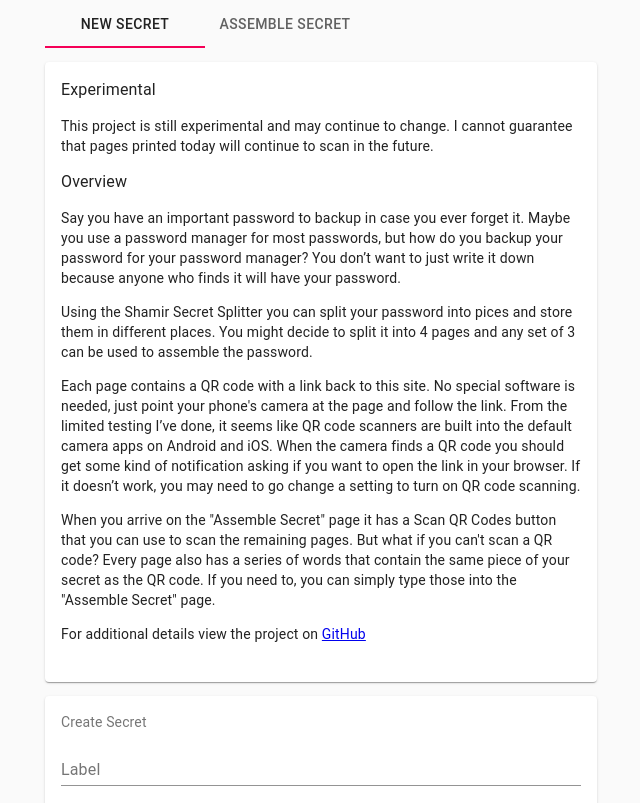
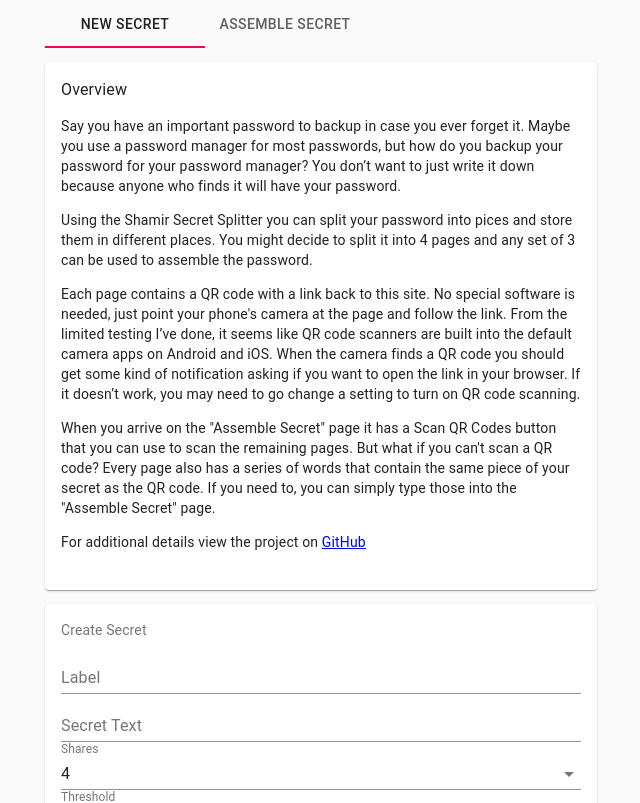
Before and after one commit to AsaAyers/shamir-secret-splitter, a React (Create React App) app: page / in a window 1280 px wide. Shown: the top 803 px of the page, without its empty margins (319-959 px from the left). Built offline with nearby package versions, Linux system fonts and the light colour scheme.

Commit message:
Remove experimental warning

```diff
--- a/src/index/app.tsx
+++ b/src/index/app.tsx
@@ -45,16 +45,6 @@ function Home() {
     <Card className={classes.home}>
       <CardContent>
         <Typography component="h1">
-          Experimental
-        </Typography>
-
-        <p>
-          This project is still experimental and may continue to change. I
-          cannot guarantee that pages printed today will continue to scan in the
-          future.
-        </p>
-
-        <Typography component="h1">
           Overview
         </Typography>
 
```
Also changed, not shown: 1 other file (tests, documents, lock files or other folders).
